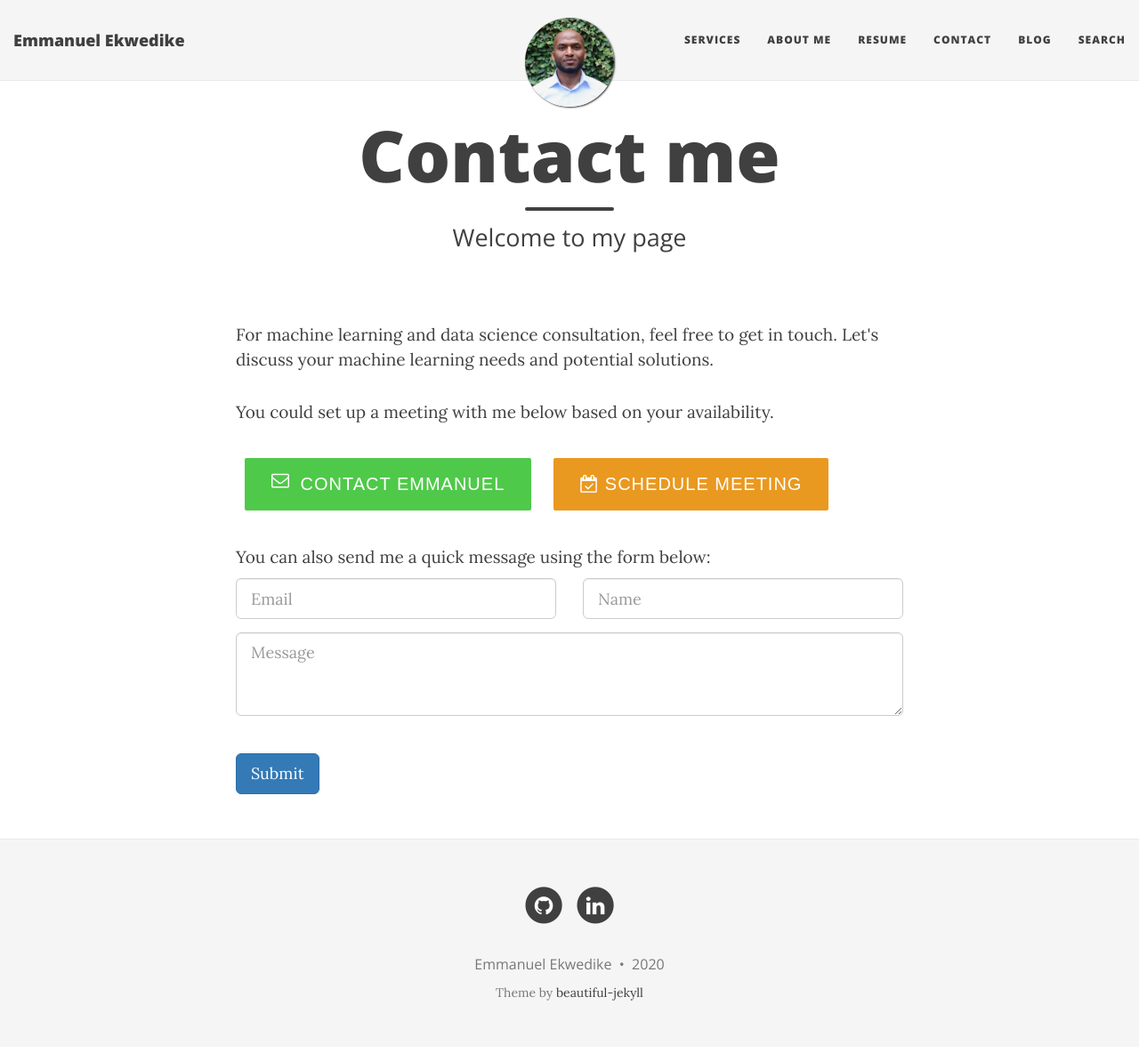
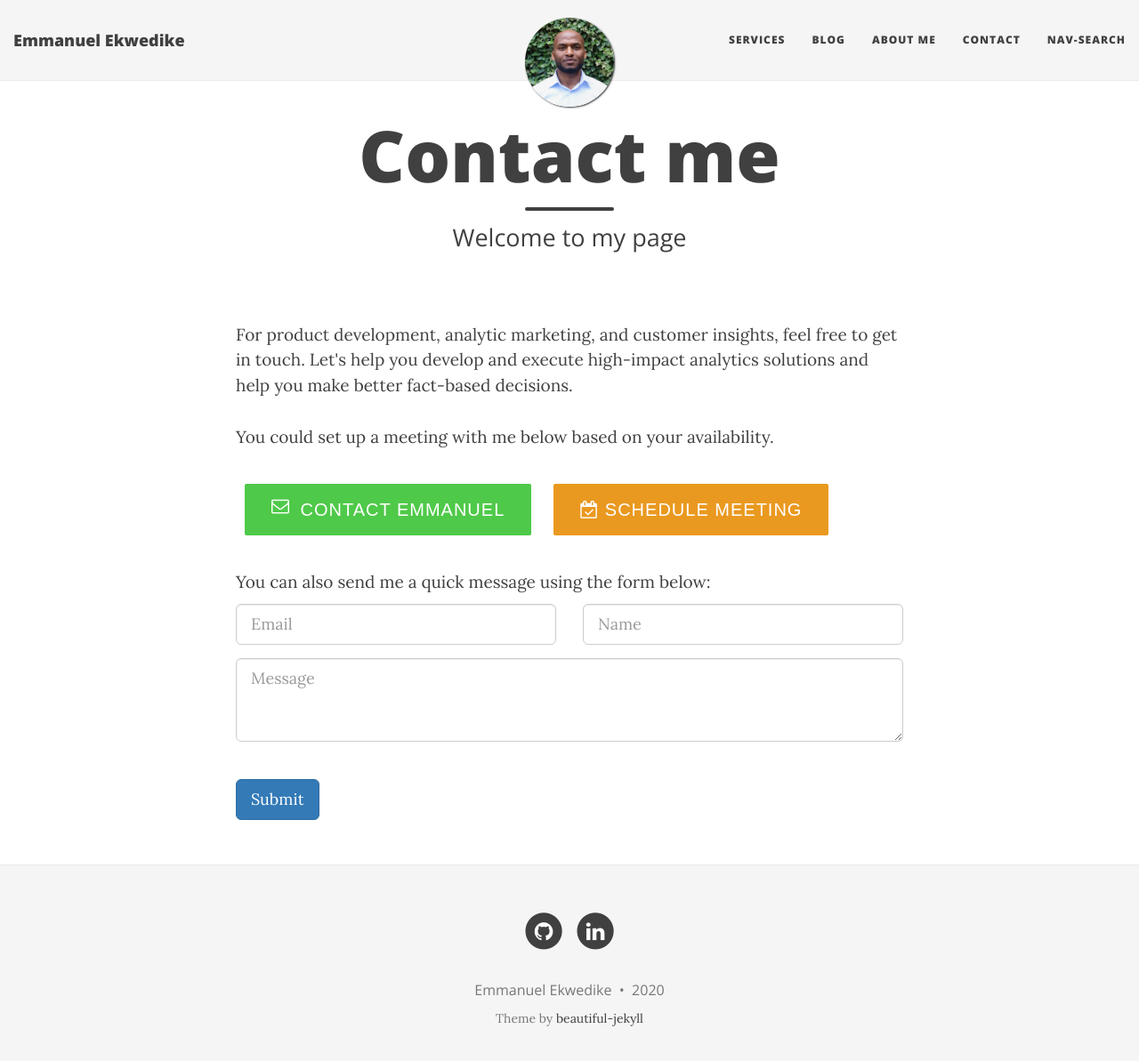
Before and after one commit to eekwedike/eekwedike.github.io, a Jekyll site: the page built from contactme.md, in a window 1280 px wide and 1206 px high. Shown: the top 1193 px of the window at 89% size. Built offline with Jekyll 4.4.1, drawn with Linux system fonts in a browser that asks for light colours; nearby versions of some CDN libraries.

Commit message:
update aboutme

```diff
--- a/_config.yml
+++ b/_config.yml
@@ -30,11 +30,12 @@ description: A virtual proof that I'm awesome
 # List of links in the navigation bar
 navbar-links:
   Services: "https://eekwedike.github.io"
+  Blog: "blog"
   About Me: "aboutme"
-  Resume: "resume"
   Contact: "contactme"
-  Blog: "blog"
-  Search: "search"
+  nav-search: "search"
+  #Resume: "resume"
+
   # Projects:
   #   - Network Optimization: "https://eekwedike.github.io"
   #   - Recommder System: "https://eekwedike.github.io"
--- a/_includes/nav.html
+++ b/_includes/nav.html
@@ -32,6 +32,14 @@
           <li><a href="{{ link[1] | relative_url }}">{{ link[0] }}</a></li>
         {%- endif -%}
       {%- endfor -%}
+                {% if site.nav-search %}
+              <li>
+                <a href="{{ site.baseurl }}/{{ site.nav-search }}" class="nav-search-link" title="Search">
+                  <span class="fa fa-search nav-search-icon"></span>
+                <span class="nav-search-text">Search</span>
+                </a>
+              </li>
+              {% endif %}
       </ul>
     </div>
 
--- a/contactme.md
+++ b/contactme.md
@@ -10,9 +10,13 @@ css: "/css/aboutme.css"
 <div id="contactme-section">
 <!-- <h1 id="contact">Contact</h1> -->
 
-<p> For machine learning and data science consultation, feel free to get in touch. Let's discuss your machine learning needs and potential solutions. </p>
+<p>
+  For product development, analytic marketing, and customer insights, feel free to get in touch.  Let's help you develop and execute high-impact analytics solutions and help you make better fact-based decisions.
 
-<p>You could set up a meeting with me below based on your availability. </p>
+</p>
+
+<p>
+You could set up a meeting with me below based on your availability. </p>
 
 <div >
 <a href="http://eekwedike.github.io/contact" class="contact-me-btn actionbtn">
```
Also changed, not shown: aboutme.md (+2 -1 lines), 1 other file.
